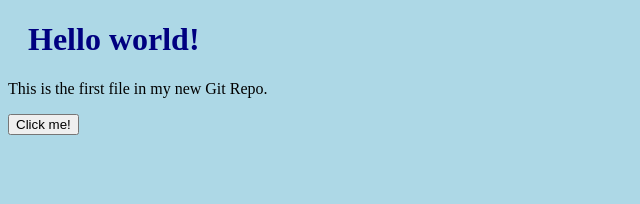
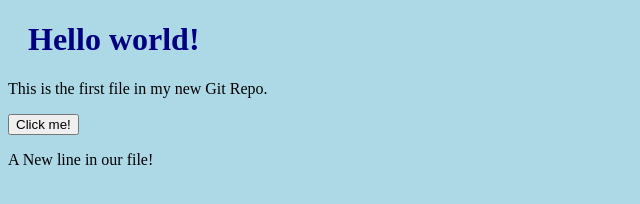
Before and after one commit to williangds/hello_world, a plain HTML site: page index.html in a window 1280 px wide. Shown: the whole page, without its empty margins (0-640 px from the left). Drawn offline with Linux system fonts and the light colour scheme.

Commit message:
Updated index.html with a new line

```diff
--- a/index.html
+++ b/index.html
@@ -11,6 +11,7 @@
     <h1>Hello world!</h1>
     <p>This is the first file in my new Git Repo.</p>
     <button id="button">Click me!</button>
+    <p>A New line in our file!</p>
     <script src="main.js"></script>
 </body>
 
```
